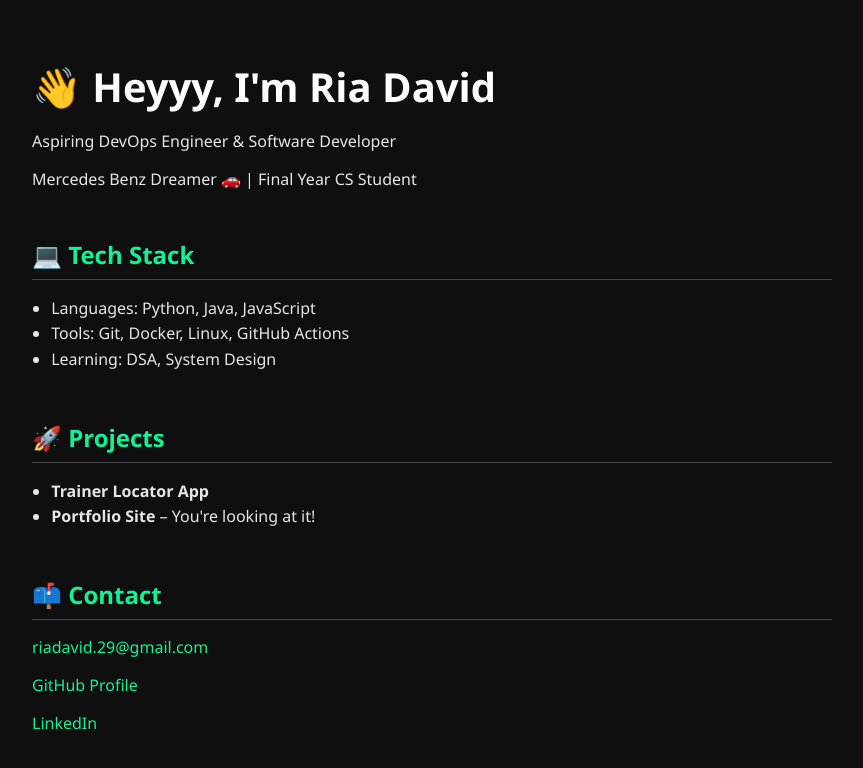
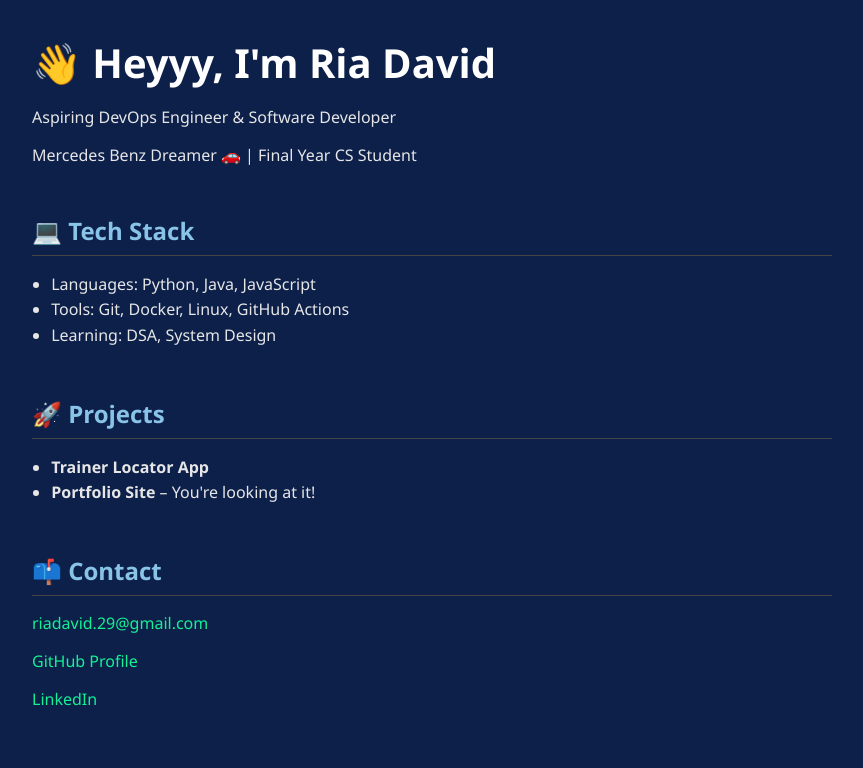
Before and after one commit to riadavid/portfolio-site, a React (Create React App) app: page / in a window 1280 px wide. Shown: the top 768 px of the page, without its empty margins (208-1071 px from the left). Built offline with nearby package versions, Linux system fonts and the light colour scheme.

Commit message:
Auto update

```diff
--- a/src/index.css
+++ b/src/index.css
@@ -2,7 +2,7 @@
 body {
     margin: 0;
     font-family: 'Segoe UI', Tahoma, Geneva, Verdana, sans-serif;
-    background-color: #0f0f0f; /* Dark background */
+    background-color: #0d204a; /* Dark background */
     color: #e6e6e6; /* Light text */
 }
 
@@ -18,7 +18,7 @@ a {
 
 /* Container */
 .container {
-    padding: 2rem;
+    padding: 0.5rem;
     max-width: 800px;
     margin: auto;
 }
@@ -30,7 +30,7 @@ a {
 
     /* Section Titles */
     .section h2 {
-        color: #14f195;
+        color: #89c4e8;
         border-bottom: 1px solid #444;
         padding-bottom: 0.5rem;
         margin-bottom: 1rem;
```
